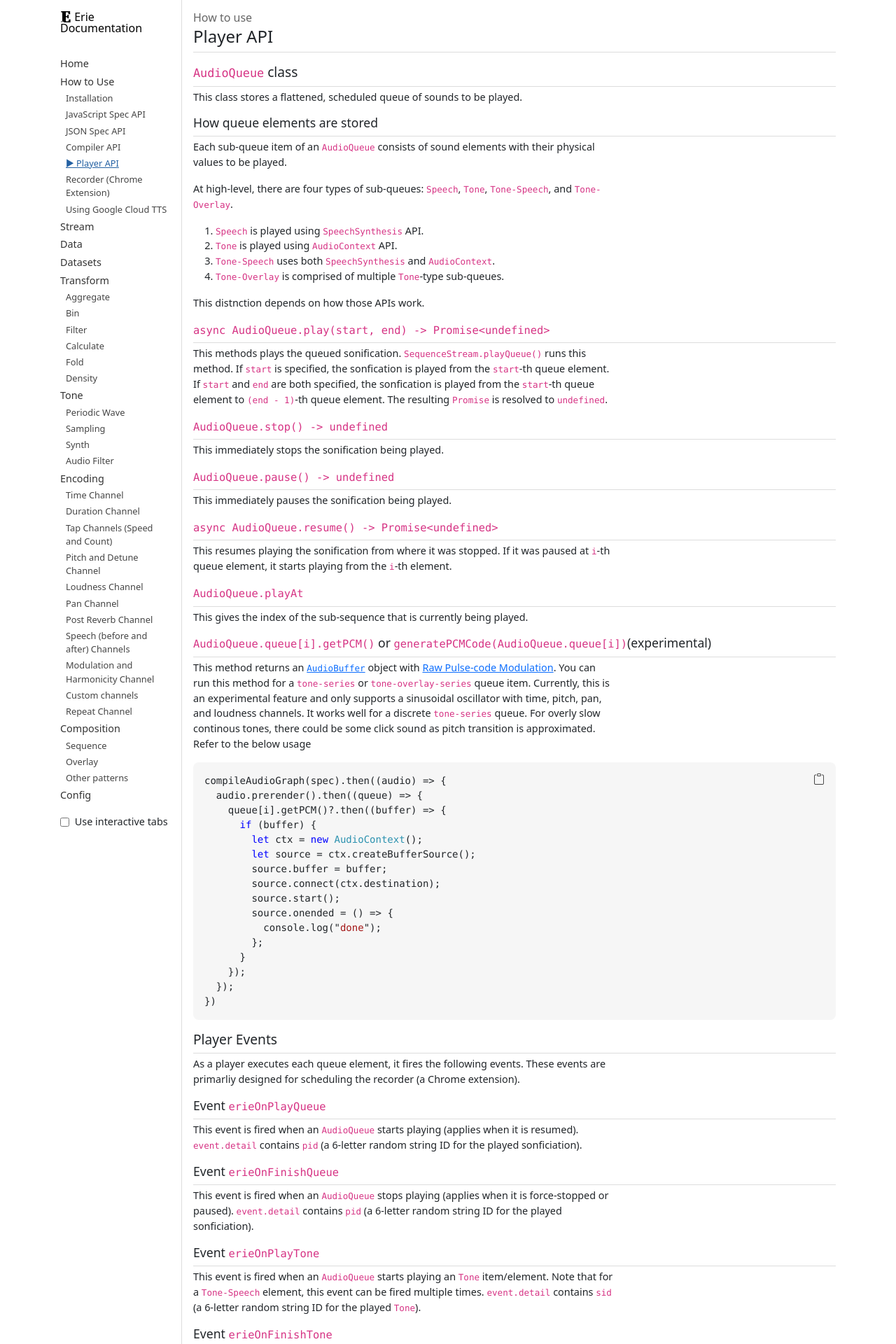
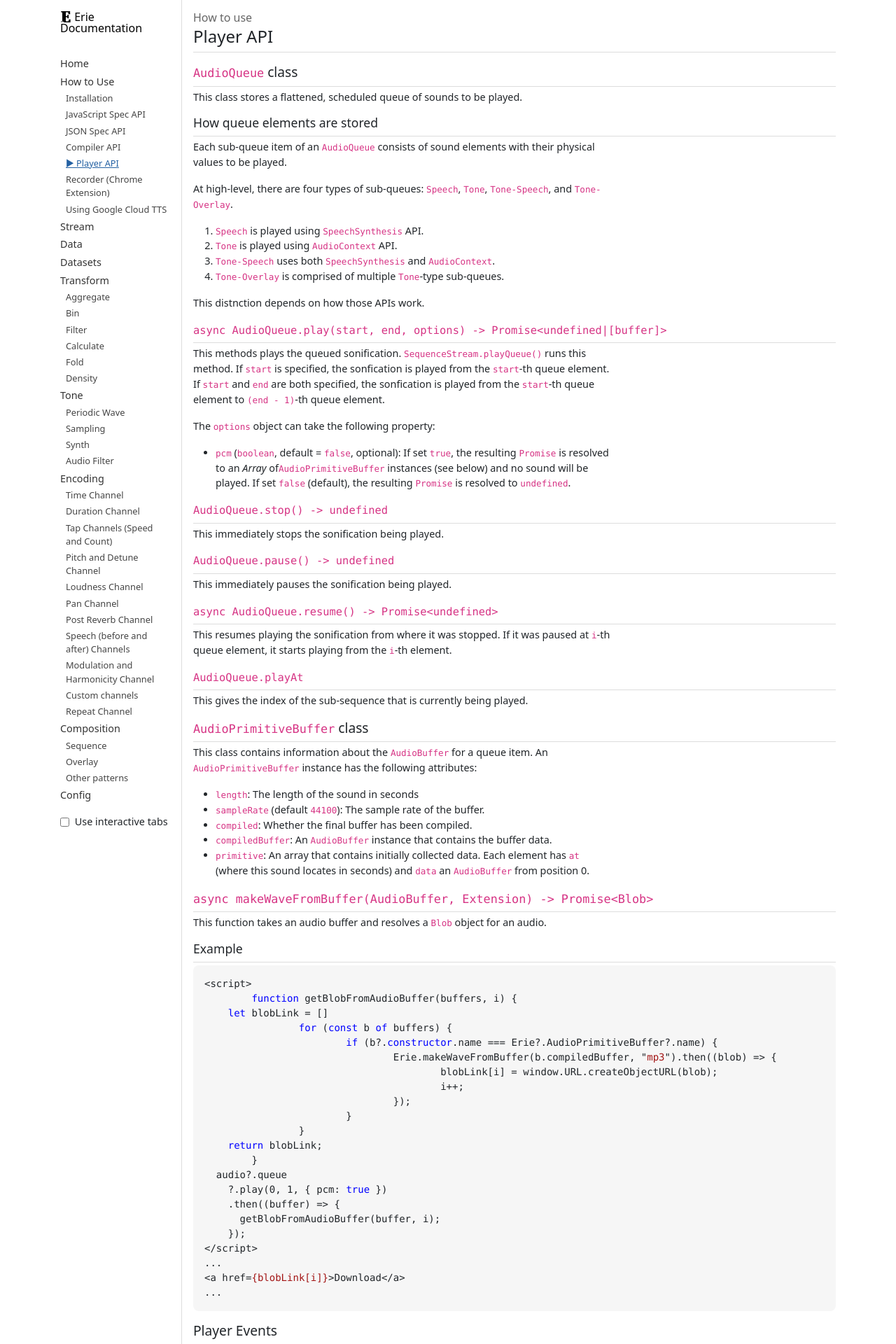
Before and after one commit to see-mike-out/erie-documentation, a Jekyll site: the page built from docs/how-to-use/player.md, in a window 1280 px wide. Shown: the top 1920 px of the page at 70% size. Built offline with Jekyll 4.4.1, drawn with Linux system fonts in a browser that asks for light colours.

Commit message:
pcm support

````diff
--- a/docs/how-to-use/player.md
+++ b/docs/how-to-use/player.md
@@ -24,12 +24,15 @@ At high-level, there are four types of sub-queues: `Speech`, `Tone`, `Tone-Speec
 
 This distnction depends on how those APIs work.
 
-### `async AudioQueue.play(start, end) -> Promise<undefined>`
+### `async AudioQueue.play(start, end, options) -> Promise<undefined|[buffer]>`
 
 This methods plays the queued sonification. `SequenceStream.playQueue()` runs this method.
 If `start` is specified, the sonfication is played from the `start`-th queue element.
 If `start` and `end` are both specified, the sonfication is played from the `start`-th queue element to `(end - 1)`-th queue element.
-The resulting `Promise` is resolved to `undefined`.
+
+The `options` object can take the following property:
+
+- `pcm` (`boolean`, default = `false`, optional): If set `true`, the resulting `Promise` is resolved to an *Array* of`AudioPrimitiveBuffer` instances (see below) and no sound will be played. If set `false` (default), the resulting `Promise` is resolved to `undefined`.
 
 ### `AudioQueue.stop() -> undefined`
 
@@ -48,32 +51,47 @@ If it was paused at `i`-th queue element, it starts playing from the `i`-th elem
 
 This gives the index of the sub-sequence that is currently being played.
 
-### `AudioQueue.queue[i].getPCM()` or `generatePCMCode(AudioQueue.queue[i])`(experimental)
+## `AudioPrimitiveBuffer` class
 
-This method returns an [`AudioBuffer`](https://developer.mozilla.org/en-US/docs/Web/API/AudioBuffer) object with [Raw Pulse-code Modulation](Pulse-code modulation).
-You can run this method for a `tone-series` or `tone-overlay-series` queue item.
-Currently, this is an experimental feature and only supports a sinusoidal oscillator with time, pitch, pan, and loudness channels.
-It works well for a discrete `tone-series` queue. For overly slow continous tones, there could be some click sound as pitch transition is approximated.
-Refer to the below usage
+This class contains information about the `AudioBuffer` for a queue item.
+An `AudioPrimitiveBuffer` instance has the following attributes:
+- `length`: The length of the sound in seconds
+- `sampleRate` (default `44100`): The sample rate of the buffer.
+- `compiled`: Whether the final buffer has been compiled.
+- `compiledBuffer`: An `AudioBuffer` instance that contains the buffer data.
+- `primitive`: An array that contains initially collected data. Each element has `at` (where this sound locates in seconds) and `data` an `AudioBuffer` from position 0.
 
-{% highlight js %}
-compileAudioGraph(spec).then((audio) => {
-  audio.prerender().then((queue) => {
-    queue[i].getPCM()?.then((buffer) => {
-      if (buffer) {
-        let ctx = new AudioContext();
-        let source = ctx.createBufferSource();
-        source.buffer = buffer;
-        source.connect(ctx.destination);
-        source.start();
-        source.onended = () => {
-          console.log("done");
-        };
-      }
+## `async makeWaveFromBuffer(AudioBuffer, Extension) -> Promise<Blob>`
+
+This function takes an audio buffer and resolves a `Blob` object for an audio.
+
+### Example
+
+```html
+<script>
+	function getBlobFromAudioBuffer(buffers, i) {
+    let blobLink = []
+		for (const b of buffers) {
+			if (b?.constructor.name === Erie?.AudioPrimitiveBuffer?.name) {
+				Erie.makeWaveFromBuffer(b.compiledBuffer, "mp3").then((blob) => {
+					blobLink[i] = window.URL.createObjectURL(blob);
+					i++;
+				});
+			}
+		}
+    return blobLink;
+	}
+  audio?.queue
+    ?.play(0, 1, { pcm: true })
+    .then((buffer) => {
+      getBlobFromAudioBuffer(buffer, i);
     });
-  });
-})
-{% endhighlight %}
+</script>
+...
+<a href={blobLink[i]}>Download</a>
+...
+```
+
 
 ## Player Events
 
--- a/index.markdown
+++ b/index.markdown
@@ -53,6 +53,4 @@ Yet, it is still not possible to capture the sounds generated using the Web Spee
 ## Future expansion plans
 
 - Support for 3d pan encoding
-- Support for instrument smapling via pulse-code
-- Support for PCM generation for other instruments
-- Support for PCM to MP3/WAV file generation
+- Generate the full file
````
